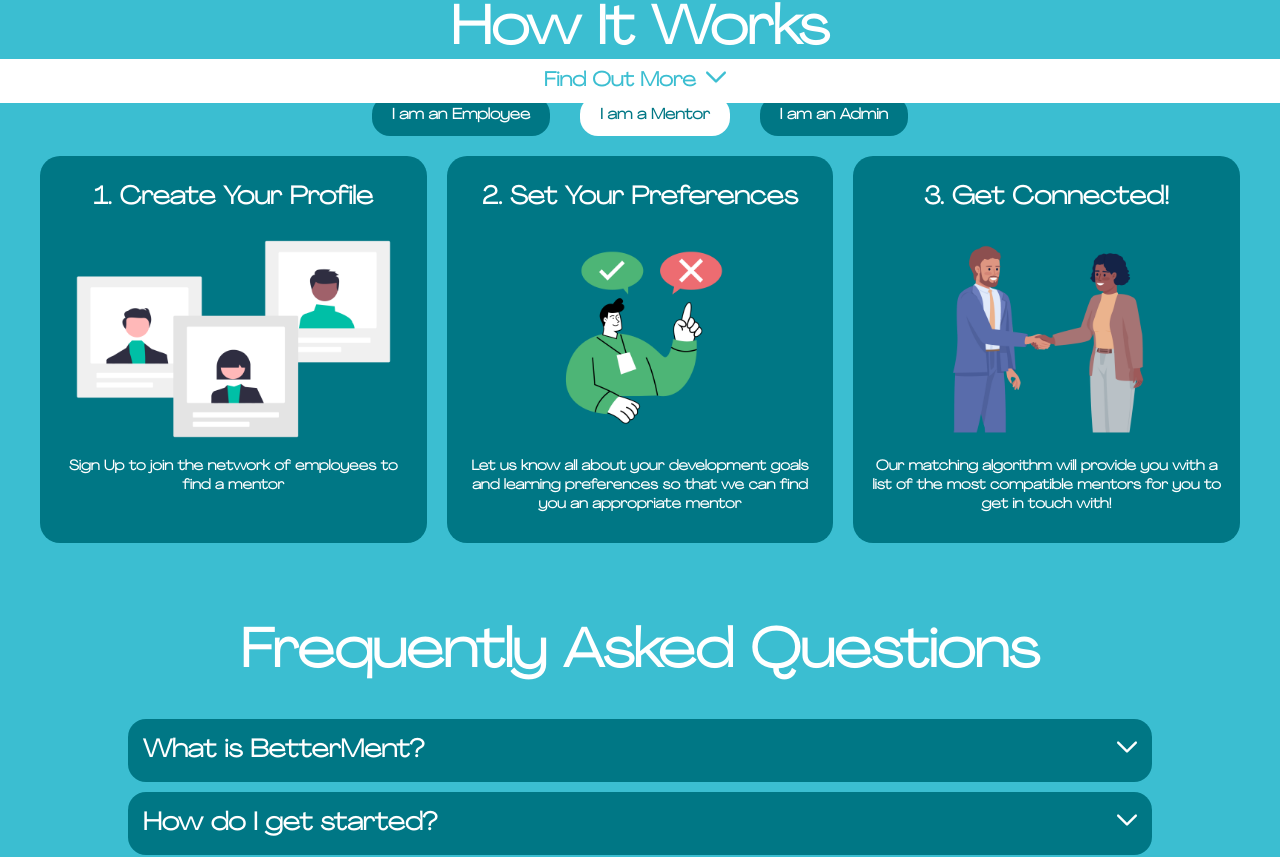
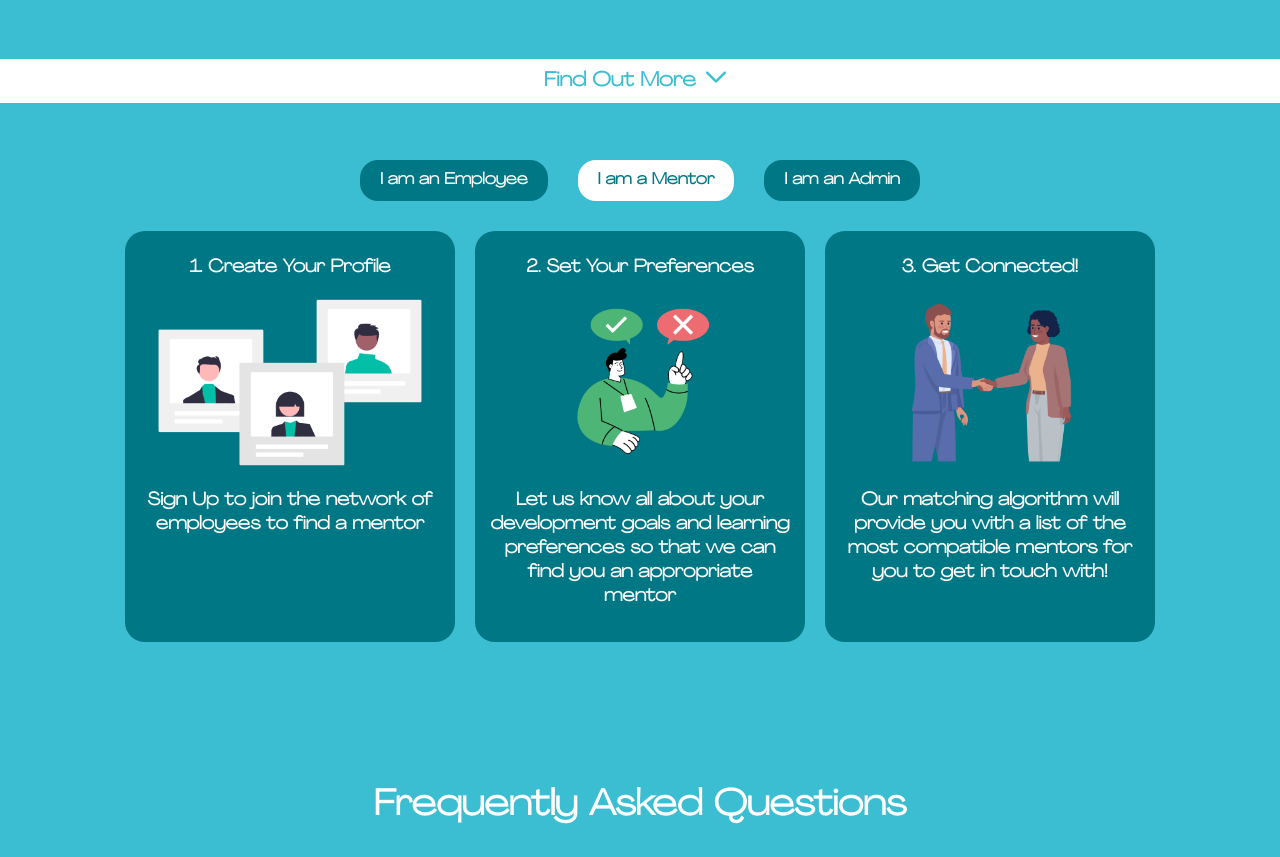
Before and after one commit to Jennipham/betterment, a React (Create React App) app: page / in a window 1280 px wide. Shown: the part 697-1554 px from the top of the page. Built offline with nearby package versions, Linux system fonts and the light colour scheme.

Commit message:
refactor: rescaling homepage

```diff
--- a/src/components/styles/About.css
+++ b/src/components/styles/About.css
@@ -1,17 +1,25 @@
-/* About.css */
+body,
+html {
+    margin: 0;
+    padding: 0;
+}
 .about-container {
+    background-color: #3BBED1;
     display: flex;
-    justify-content: space-between;
-    align-items: flex-start;
-    margin-bottom: 40px;
-    padding: 30px;
-    background-color: #3BBED1;
+    flex-direction: column;
+    /* Change to column for responsiveness */
+    justify-content: center;
+    /* Center content vertically */
+    align-items: center;
+    /* Center content horizontally */
+    padding: 30px 40px;
+    /* padding: 30px; */
 }
 
-
-p{
+p {
     font-family: 'agrandir wide light', sans-serif;
-    font-size: 18px;
+    font-size: 16px;
+    /* Adjust font size for responsiveness */
     color: #fff;
     font-weight: bold;
     text-align: center;
@@ -19,54 +27,53 @@
 
 .buttons {
     display: flex;
+    flex-wrap: wrap;
+    /* Allow buttons to wrap on smaller screens */
     justify-content: center;
     gap: 20px;
-    margin-top: -20px;
+    margin-top: 20px;
+    /* Increase top spacing for responsiveness */
     margin-bottom: 20px;
 }
 
-.find-coach-button  {
-    font-size: 20px;
-        padding: 10px 20px;
-        border-radius: 18px;
-                font-size: 15px;
-                font-family: 'agrandir wide light', sans-serif;
-                font-weight: bolder;
-                background-color: #007785;
-                color: #fff;
-                border: none;
-                cursor: pointer;
-                transition: background-color 0.3s, color 0.3s;
-
-}
-
+.find-coach-button,
 .i-am-coach-button {
-    font-size: 15px;
+    font-size: 16px;
+    /* Adjust font size for responsiveness */
     padding: 10px 20px;
     border-radius: 18px;
     font-family: 'agrandir wide light', sans-serif;
     font-weight: bolder;
-            background-color: #fff;
-            color: #007785;
-            border: none;
     cursor: pointer;
     transition: background-color 0.3s, color 0.3s;
 }
 
-.find-coach-button:hover{
+.find-coach-button {
+    background-color: #007785;
+    color: #fff;
+    border: none;
+}
+
+.i-am-coach-button {
+    background-color: #fff;
+    color: #007785;
+    border: none;
+}
+
+.find-coach-button:hover {
     background-color: #fff;
     color: #007785;
 }
-
 
 .i-am-coach-button:hover {
     background-color: #007785;
     color: #fff;
 }
 
-.find-coach-button:focus{
+.find-coach-button:focus {
     border: 2px solid #fff;
 }
+
 .i-am-coach-button:focus {
     border: 2px solid #007785;
 }
@@ -77,83 +84,70 @@
     color: #fff;
     font-weight: bold;
     text-align: center;
-    margin: -20px 120px 20px 120px;
+    margin: 20px 0;
 }
 
 .card-container {
     display: flex;
-    justify-content: space-between;
-
+    flex-wrap: wrap;
+    /* Allow cards to wrap on smaller screens */
+    justify-content: center;
 }
 
-
-.card {
+.card,
+.card-coach {
     flex: 1;
+    max-width: 300px;
+    /* Limit the maximum width of the cards */
     background-color: #007785;
     border-radius: 20px;
     padding: 15px;
     color: #fff;
     font-weight: bolder;
     text-align: center;
-    margin: 0 10px;
-}
-
-.card img {
-    max-width: 100%;
-    height: auto;
-}
-
-.card p {
-    font-family: 'agrandir wide light', sans-serif;
-    font-size: 25px;
-    font-weight: bolder;
-    margin-top: 10px;
+    margin: 10px;
+    /* Add margin to separate cards */
 }
 
 .card-coach {
-    flex: 1;
     background-color: #fff;
-    border-radius: 20px;
-    padding: 15px;
     color: #007785;
-    font-weight: bolder;
-    text-align: center;
-    margin: 0 10px;
 }
 
+.card img,
 .card-coach img {
     max-width: 100%;
     height: auto;
 }
 
+.card p,
 .card-coach p {
     font-family: 'agrandir wide light', sans-serif;
-    font-size: 25px;
+    font-size: 18px;
+    /* Adjust font size for responsiveness */
     font-weight: bolder;
     margin-top: 10px;
-    color: #007785;
 }
 
 h2 {
+    font-family: 'agrandir wide light', sans-serif;
+        font-size: 36px;
         text-align: center;
-    width: 100%;
-    font-family: 'agrandir wide light', sans-serif;
-    font-size: 54px;
         color: #fff;
 }
 
+
+.card h3,
 .card-coach h3 {
     font-family: 'agrandir wide light', sans-serif;
+    font-size: 18px;
+    /* Adjust font size for responsiveness */
     text-align: center;
-    width: 100%;
-    font-size: 14px;
-    color: #007785;
+    color: #fff;
 }
 
-.card h3 {
-    font-family: 'agrandir wide light', sans-serif;
-    text-align: center;
-    width: 100%;
-    font-size: 14px;
+.card h3,
+.card-coach h3 {
     color: #fff;
+    /* Ensure the text is readable */
 }
--- a/src/components/styles/Home.css
+++ b/src/components/styles/Home.css
@@ -15,6 +15,12 @@
     transform: translateX(-50%);
     animation: bounce 1.5s infinite;
 }
+
+.divider{
+    height: 7em;
+    background-color: #3BBED1;
+}
+
 
 @keyframes bounce {
 
--- a/src/components/styles/Top.css
+++ b/src/components/styles/Top.css
@@ -4,8 +4,7 @@
     align-items: center;
     background-color: #3BBED1;
     color: white;
-    padding-top: 10px;
-    padding-bottom: 50px;
+    padding-top: 60px;
 }
 
 .text {
@@ -19,15 +18,22 @@
 h1 {
     font-family: 'agrandir wide light', sans-serif;
     font-size: 54px;
-    margin-left: 10px;
-    margin-bottom: 20px;
+    margin: 10px 0;
+    /* Adjust margin for spacing */
 }
 
 h5 {
     font-family: 'agrandir wide light', sans-serif;
     font-size: 20px;
+    margin: 0;
+    /* Remove margin-bottom for tighter spacing */
 }
 
 .image img {
-        height: 400px;
+    max-width: 100%;
+    /* Ensure the image is responsive by scaling with its container */
+    height: auto;
+    /* Maintain aspect ratio */
+    max-height: 400px;
+    /* Limit the image height for larger screens */
 }
--- a/src/components/views/about.js
+++ b/src/components/views/about.js
@@ -23,7 +23,6 @@
 
     return (
         <div className="about-container" id="about-section">
-            <div>
                 <h2>How It Works</h2>
 
                 <div className="buttons">
@@ -139,7 +138,6 @@
                         </>
                     )}
                 </div>
-            </div>
         </div>
     );
 };
--- a/src/components/views/home.js
+++ b/src/components/views/home.js
@@ -69,9 +69,11 @@
         <div>
             <Header />
             <TopSection id='top-section' />
+            <div className="divider"></div>
             <div id='about-section'>
                 <About />
             </div>
+            <div className="divider"></div>
             <div id='faq-section'>
                 <Faqs faqData={faqData} />
                 <div className="center-button">
--- a/src/components/views/topSection.js
+++ b/src/components/views/topSection.js
@@ -14,9 +14,7 @@
             <div className="image">
                 <img src= {top} alt="Top Section" />
             </div>
-            <div className="top-section">
 
-            </div>
         </div>
     );
 };
```
Lines whose indentation alone changed are shown as unchanged.
